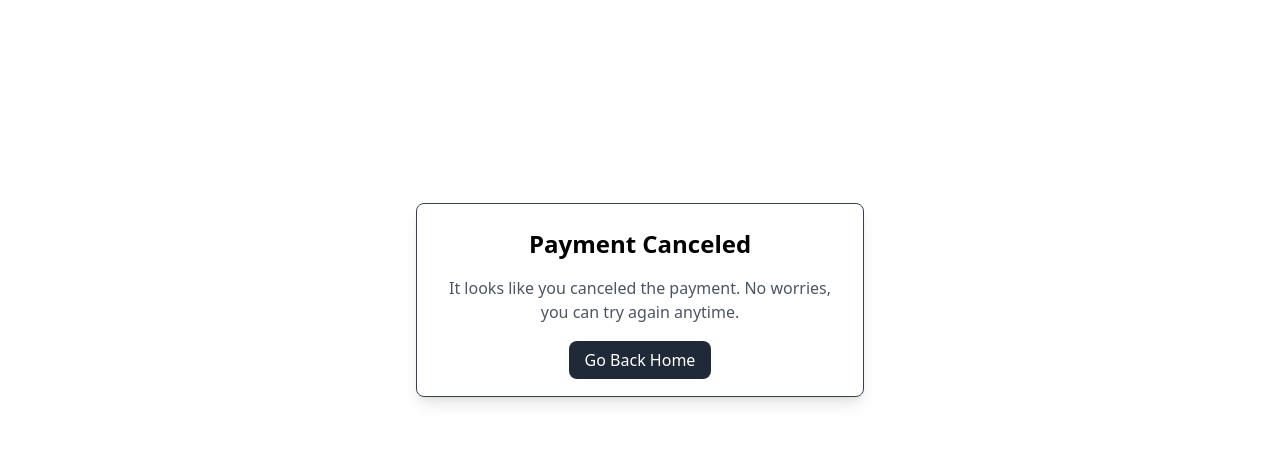
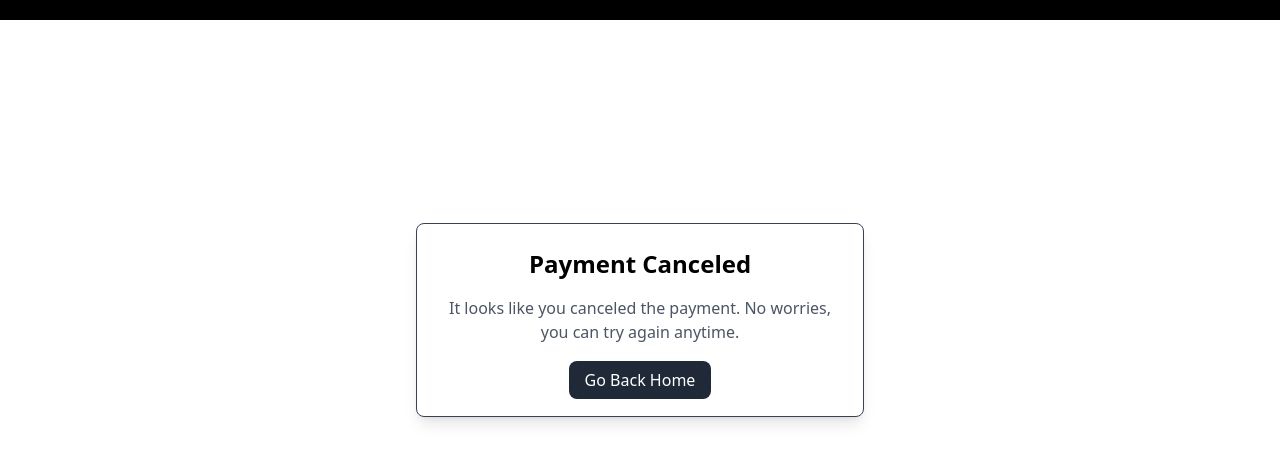
Before and after one commit to Sarthak4444/mauryasevents, a Next.js app: page /cancel in a window 1280 px wide. Shown: the top 462 px of the page. Built offline with nearby package versions, Linux system fonts and the light colour scheme.

Commit message:
Uncomment logo and text in Header component
Updated header component to uncomment logo and text.

```diff
--- a/Components/Header.jsx
+++ b/Components/Header.jsx
@@ -9,8 +9,8 @@ function Header() {
   return (
     <div className="sticky top-0 left-0 right-0 z-40">
       <div className="w-full flex justify-start items-center h-5 mb-5 bg-black py-5 px-10">
-        {/* <span className="text-sm text-black">000000</span>
-          <Link href="/">
+        <span className="text-sm text-black">000000</span>
+           {/*<Link href="/">
           <Image src= {Logo} width={150} height={100} alt="Logo" />
           </Link>
           */}
```
